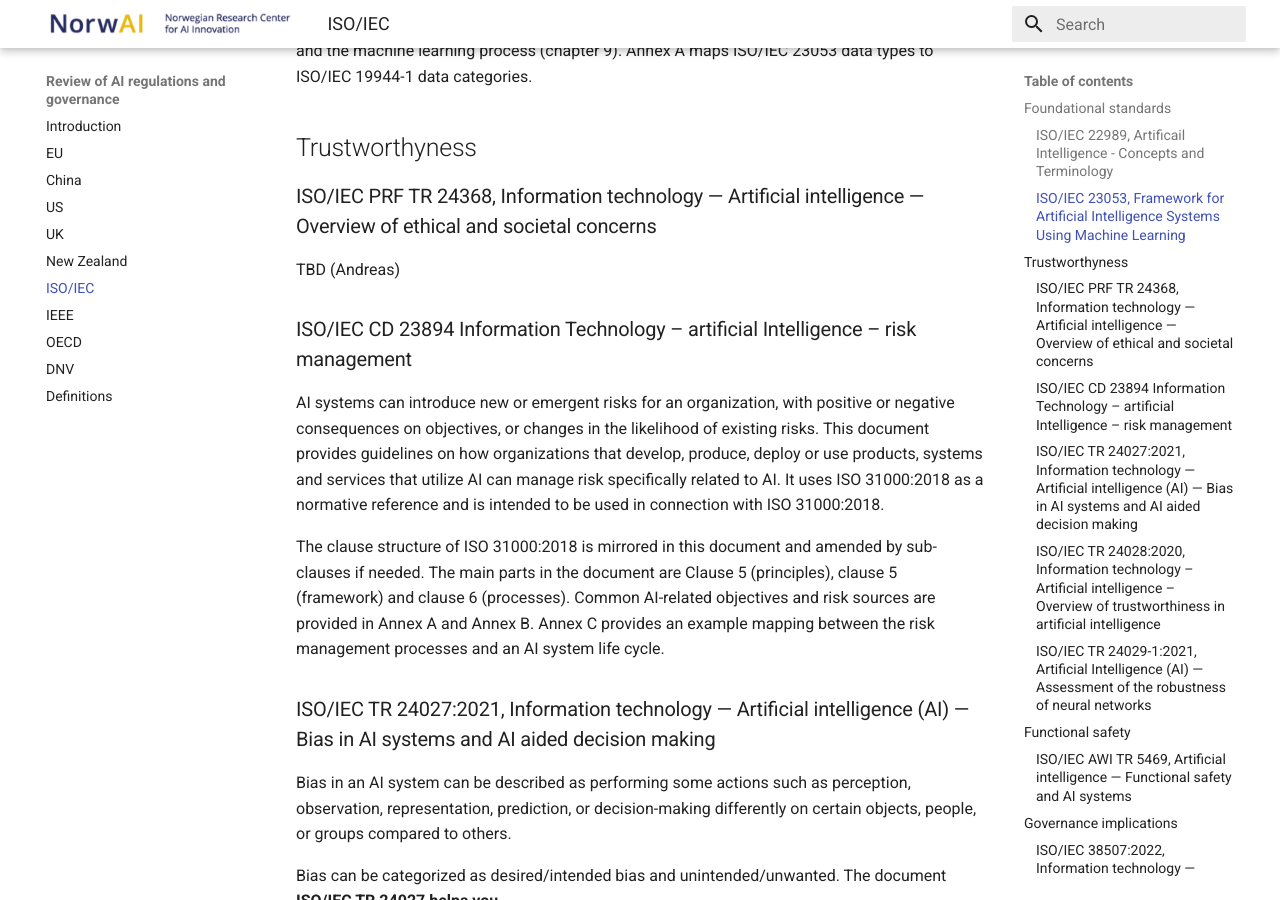
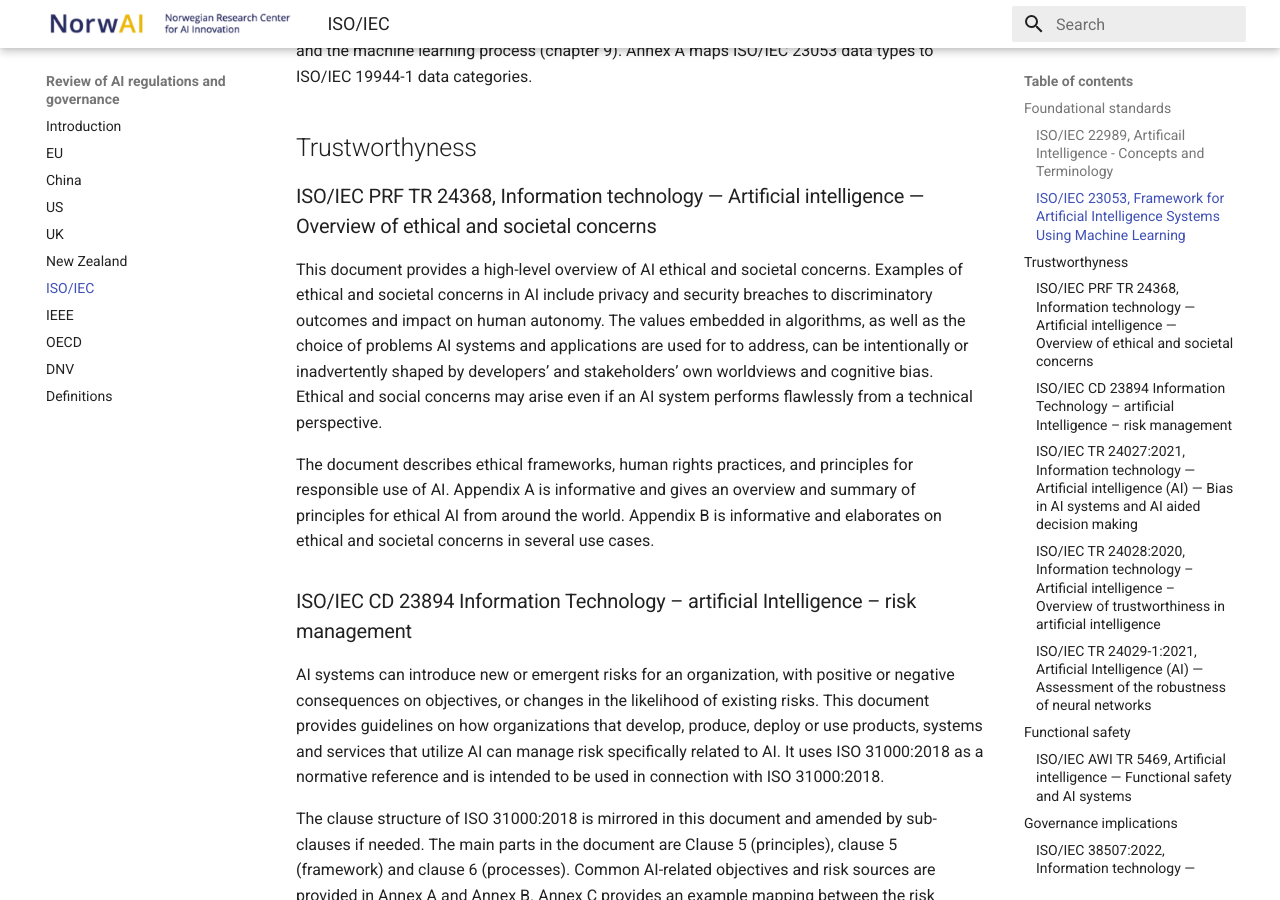
Before and after one commit to sfi-norwai/regreview, an MkDocs documentation site: the page built from content/docs/iso.md, in a window 1280 px wide and 900 px high, scrolled down 735 px. Built offline with MkDocs 1.6.1 and Material for MkDocs 9.7.7, drawn with Linux system fonts in a browser that asks for light colours.

Commit message:
Update iso.md

```diff
--- a/content/docs/iso.md
+++ b/content/docs/iso.md
@@ -20,7 +20,10 @@ The document describes machine learning systems (chapter 6), machine learning ap
 
 ### ISO/IEC PRF TR 24368, Information technology — Artificial intelligence — Overview of ethical and societal concerns
 
-TBD (Andreas)
+This document provides a high-level overview of AI ethical and societal concerns. Examples of ethical and societal concerns in AI include privacy and security breaches to discriminatory outcomes and impact on human autonomy. The values embedded in algorithms, as well as the choice of problems AI systems and applications are used for to address, can be intentionally or inadvertently shaped by developers’ and stakeholders’ own worldviews and cognitive bias. Ethical and social concerns may arise even if an AI system performs flawlessly from a technical perspective.
+
+The document describes ethical frameworks, human rights practices, and principles for responsible use of AI. Appendix A is informative and gives an overview and summary of principles for ethical AI from around the world.  Appendix B is informative and elaborates on ethical and societal concerns in several use cases.
+
 
 ### ISO/IEC CD 23894 Information Technology – artificial Intelligence – risk management
 
```
